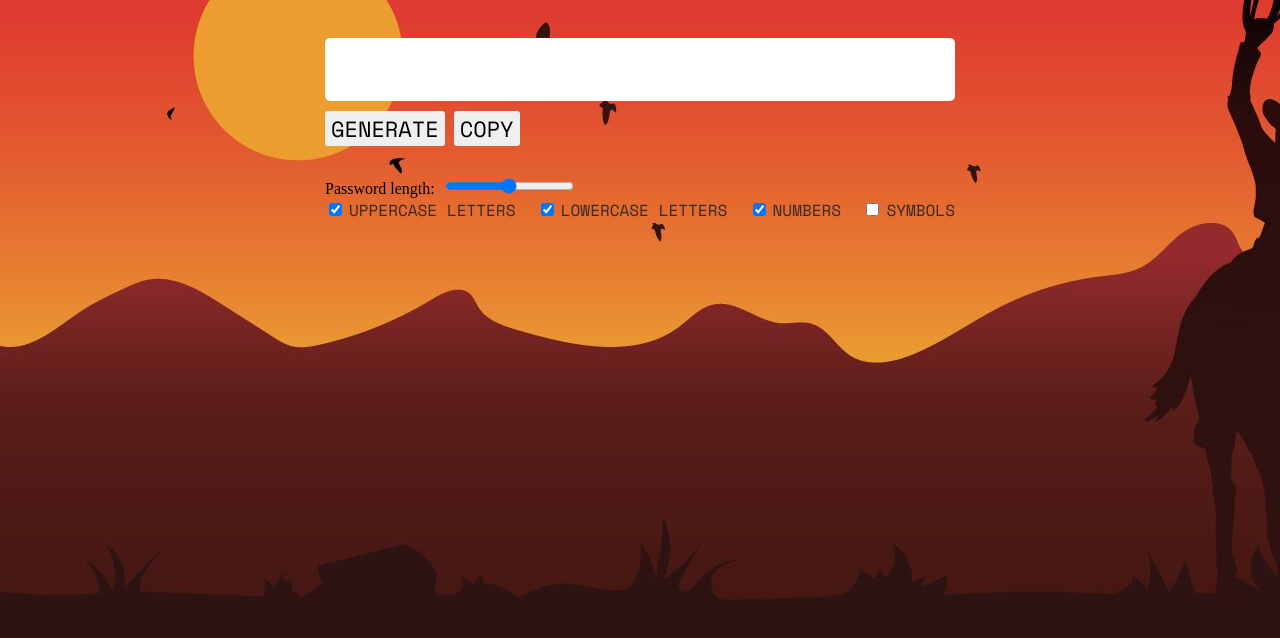
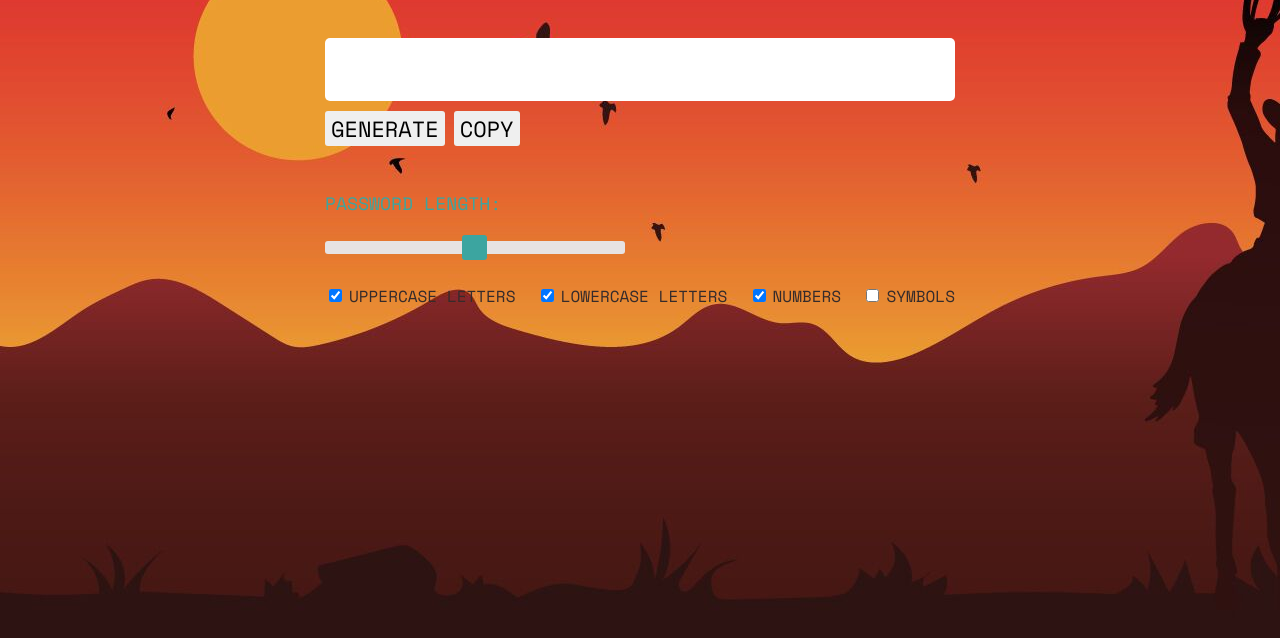
Before and after one commit to DmitriyMiroshnychenko/generate-password, a plain HTML site: page index.html in a window 1280 px wide. Shown: the part 142-780 px from the top of the page. Drawn offline with nearby package versions, Linux system fonts and the light colour scheme.

Commit message:
added styles to generate-slider

```diff
--- a/css/style.css
+++ b/css/style.css
@@ -119,6 +119,77 @@ a {
   top: -2.8em;
 }
 
+/* LENGTH SLIDER */
+
+.length__slider {
+  display: flex;
+  flex-direction: column;
+  justify-content: center;
+  margin-bottom: 30px;
+}
+
+.length__slider label {
+  text-transform: uppercase;
+  font-size: 18px;
+  color: var(--theme-color);
+  margin-bottom: 20px;
+  font-family: "Space Mono", monospace;
+}
+
+.length__slider [type="range"] {
+  width: 300px;
+  -webkit-appearance: none;
+  height: 13px;
+  border-radius: 3px;
+  background: #e7e3e3;
+  outline: none;
+  padding: 0;
+  margin: 0;
+}
+
+.length__value {
+  font-size: 30px;
+  text-align: center;
+}
+
+/* CUSTOM THUMB */
+
+.length__slider [type="range"]::-webkit-slider-thumb {
+  -webkit-appearance: none;
+  appearance: none;
+  width: 25px;
+  height: 25px;
+  border-radius: 3px;
+  background: var(--theme-color);
+  cursor: pointer;
+  -webkit-transition: background 0.15s ease-in-out;
+  transition: all 250ms cubic-bezier(0.4, 0, 0.2, 1);
+}
+
+.length__slider [type="range"]::-webkit-slider-thumb:hover {
+  box-shadow: 0 0 0.5em var(--theme-color);
+}
+
+.length__slider [type="range"]::-moz-range-thumb {
+  width: 25px;
+  height: 25px;
+  border: none;
+  border-radius: 3px;
+  background: var(--theme-color);
+  cursor: pointer;
+  -webkit-transition: background 0.15s ease-in-out;
+  transition: all 250ms cubic-bezier(0.4, 0, 0.2, 1);
+}
+
+.length__slider [type="range"]::-moz-range-thumb:hover {
+  box-shadow: 0 0 0.5em var(--theme-color);
+}
+
+input::-moz-focus-inner,
+input::-moz-focus-outer {
+  border: none;
+}
+
 /* CHECKBOXES */
 
 .checkboxes {
```
